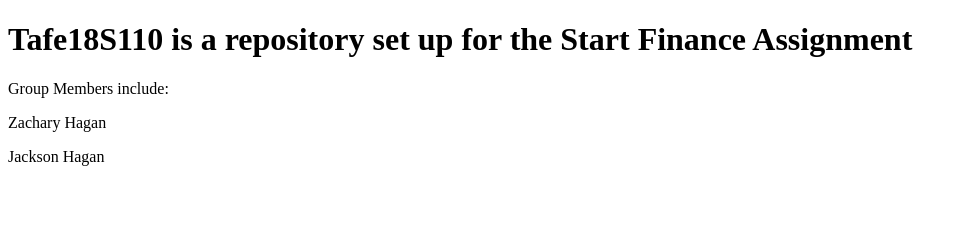
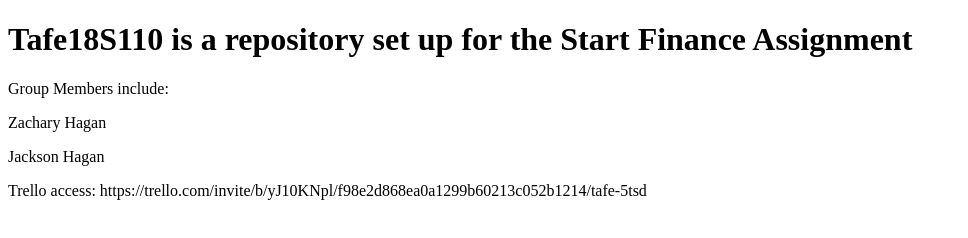
Before and after one commit to Zachariux/Tafe18S110, a plain HTML site: page index.html in a window 1280 px wide. Shown: the whole page, without its empty margins (0-968 px from the left). Drawn offline with Linux system fonts and the light colour scheme.

Commit message:
Update index.html

```diff
--- a/index.html
+++ b/index.html
@@ -9,5 +9,6 @@
         <p> Group Members include:</p>
         <p> Zachary Hagan</p>
         <p> Jackson Hagan</p>
+  <p>Trello access: https://trello.com/invite/b/yJ10KNpl/f98e2d868ea0a1299b60213c052b1214/tafe-5tsd</p>
    </body>
 </html>
```
